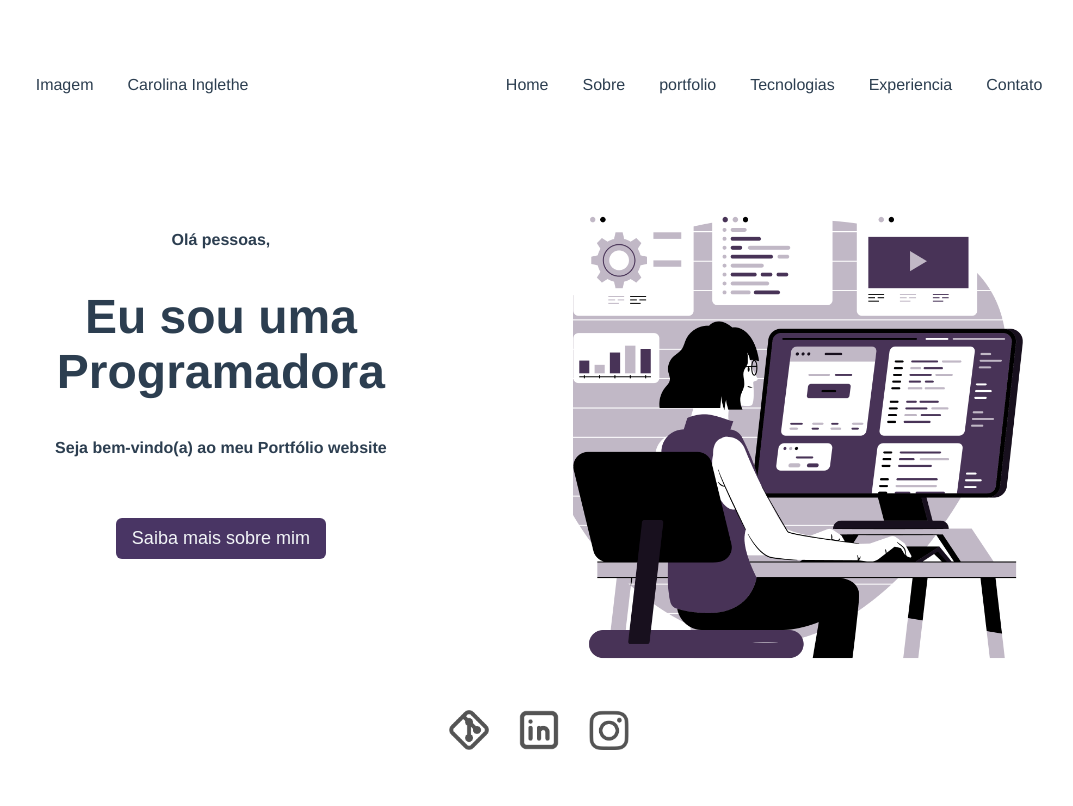
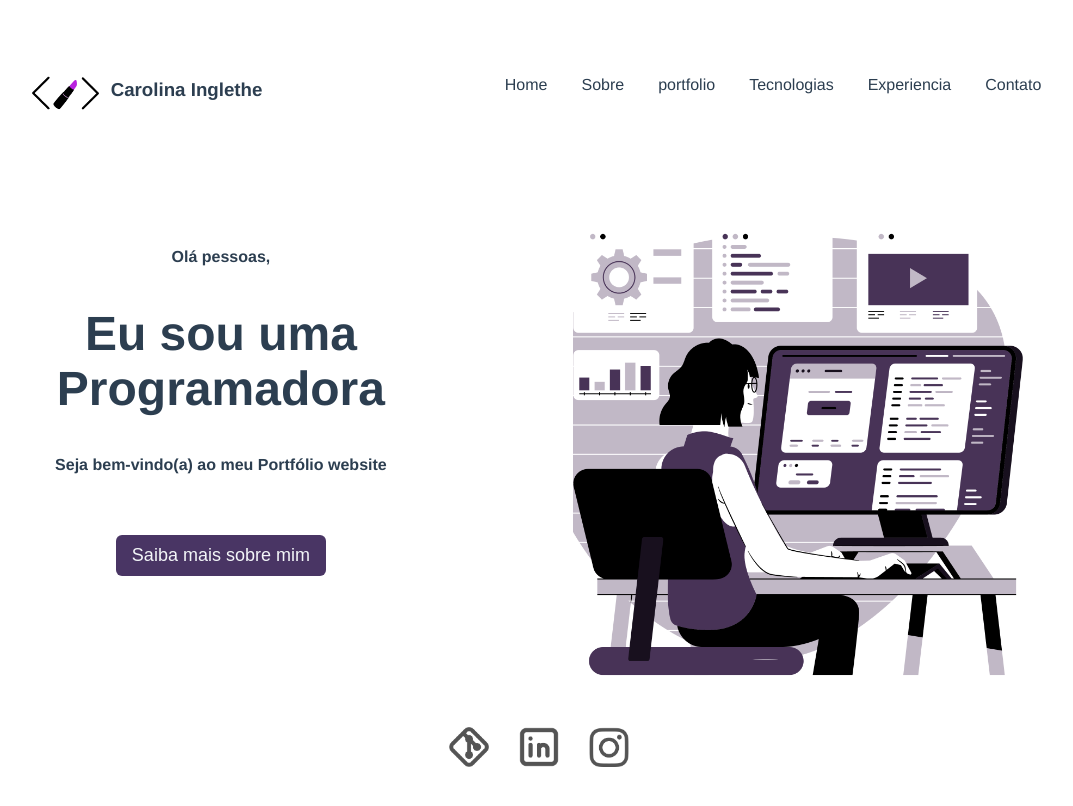
Before and after one commit to CarolinaInglethe/carol-inglethe-portfolio-vj, a Vue app: page / in a window 1280 px wide. Shown: the top 806 px of the page, without its empty margins (101-1174 px from the left). Built offline with nearby package versions, Linux system fonts and the light colour scheme.

Commit message:
Update Header, style

```diff
--- a/src/components/HeaderComponent.vue
+++ b/src/components/HeaderComponent.vue
@@ -1,8 +1,8 @@
 <template>
     <div class="elements-row">
         <div class="header-elements">
-          <p>Imagem</p>
-          <p>Carolina Inglethe</p>
+          <img src="../assets/image-logo-html-girl-purple.png" alt="" width="67">
+          <h3>Carolina Inglethe</h3>
         </div>
         <div class="header-elements">
           <p>Home</p>
@@ -29,6 +29,9 @@
   .header-elements {
     display: flex;
   }
+  .header-elements img {
+    margin: 0px 12px;
+  }
   .header-elements p {
     padding: 0px 17px;
   }
```
